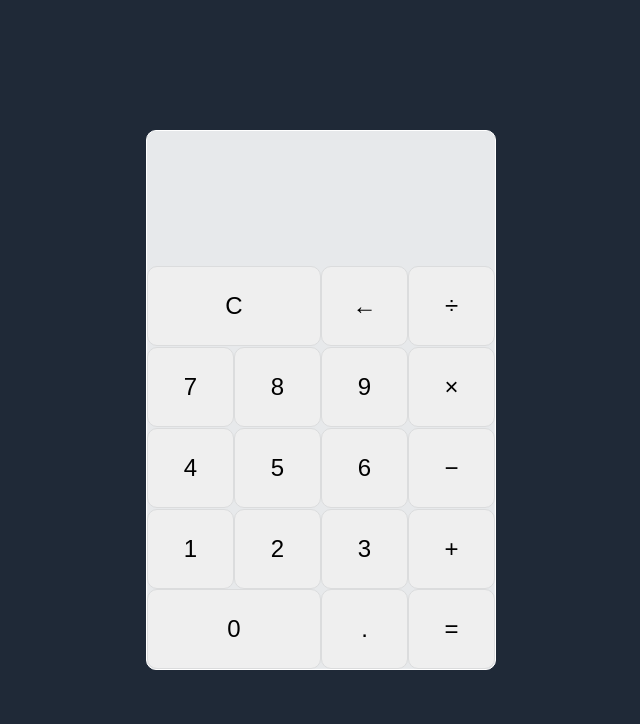
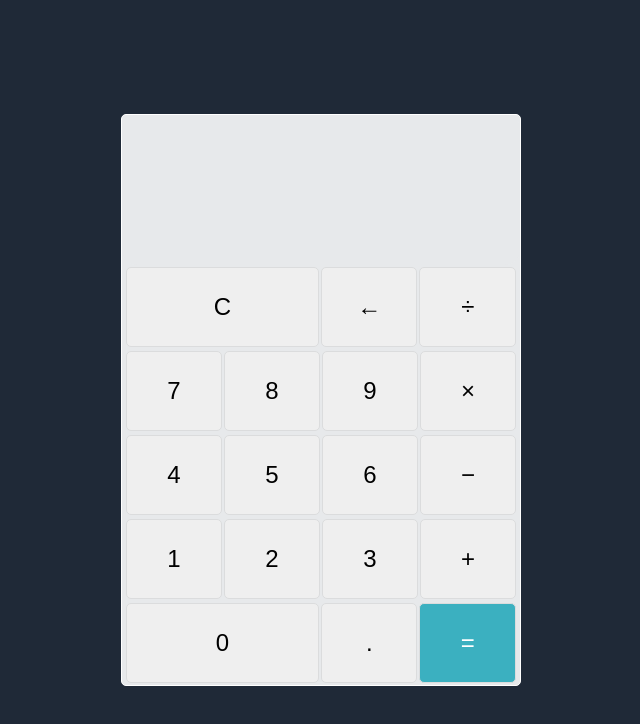
Before and after one commit to hphn16/calculator, a plain HTML site: page index.html in a window 1280 px wide. Shown: the whole page, without its empty margins (319-959 px from the left). Drawn offline with Linux system fonts and the light colour scheme.

Commit message:
minor changes

```diff
--- a/index.html
+++ b/index.html
@@ -7,18 +7,19 @@
     <title>Project: Calculator</title>
 </head>
 <body>
+
     <div class="container">
         <input type="text" class="display"></input>
 
         <section class="calcbuttons">
             <div class="buttons">
-                <button class="wide operator" data-value="C">
+                <button class="wide" data-value="C">
                     C
                 </button>
-                <button class="operator" data-value="DEL">
+                <button data-value="DEL">
                     &larr;
                 </button>
-                <button class="operator" data-value="/">
+                <button data-value="/">
                     &divide;
                 </button>
             </div>
@@ -33,7 +34,7 @@
                 <button data-value="9">
                     9
                 </button>
-                <button class="operator" data-value="*">
+                <button data-value="*">
                     &times;
                 </button>
             </div>
@@ -48,7 +49,7 @@
                 <button data-value="6">
                     6
                 </button>
-                <button class="operator" data-value="-">
+                <button data-value="-">
                     &minus;
                 </button>
             </div>
@@ -63,7 +64,7 @@
                 <button data-value="3">
                     3
                 </button>
-                <button class="operator" data-value="+">
+                <button data-value="+">
                     &plus;
                 </button>
             </div>
@@ -75,7 +76,7 @@
                 <button data-value=".">
                     .
                 </button>
-                <button class="operator" data-value="=">
+                <button class="equal" data-value="=">
                     &equals;
                 </button>
             </div>
--- a/style.css
+++ b/style.css
@@ -21,42 +21,50 @@ body {
 
 .container {
     background-color: #e7e9eb;
-    border-radius: 10px;
     border: solid 1px #fff;
-    width: 350px;
+    width: 400px;
+    border-radius: 5px;
 }
 
 .display {
-    height: 135px;
-    border-radius: 10px;
+    padding-right: 15px;
+    height: 150px;
+    border-radius: 15px;
     width: 100%;
     border: none;
     background-color: #e7e9eb;
-    font-size: 36px;
+    font-size: 50px;
+    font-weight: 500;
     text-align: right;
+    cursor: default;
 }
 
 .buttons {
     display: flex;
     justify-content: space-between;
-    margin-top: 0.2%;
+    padding: 1px 3px 1px;
 }
 
 .buttons button {
     flex-basis: 25%;
     font-size: 24px;
     height: 80px;
-    border-radius: 10px;
+    border-radius: 5px;
     border: 1px solid #dbdcdd;
-    cursor: pointer;
+    margin: 1px;
 }
 
 .buttons .wide {
     flex-basis: 50%;
 }
 
+.buttons .equal {
+    background-color: #3bb0c0;
+    color: #fff;
+}
+
 .buttons button:hover {
-    transform: scale(1.05);
+    transform: scale(1.04);
     border: solid 1px #999898;
 }
 
```
